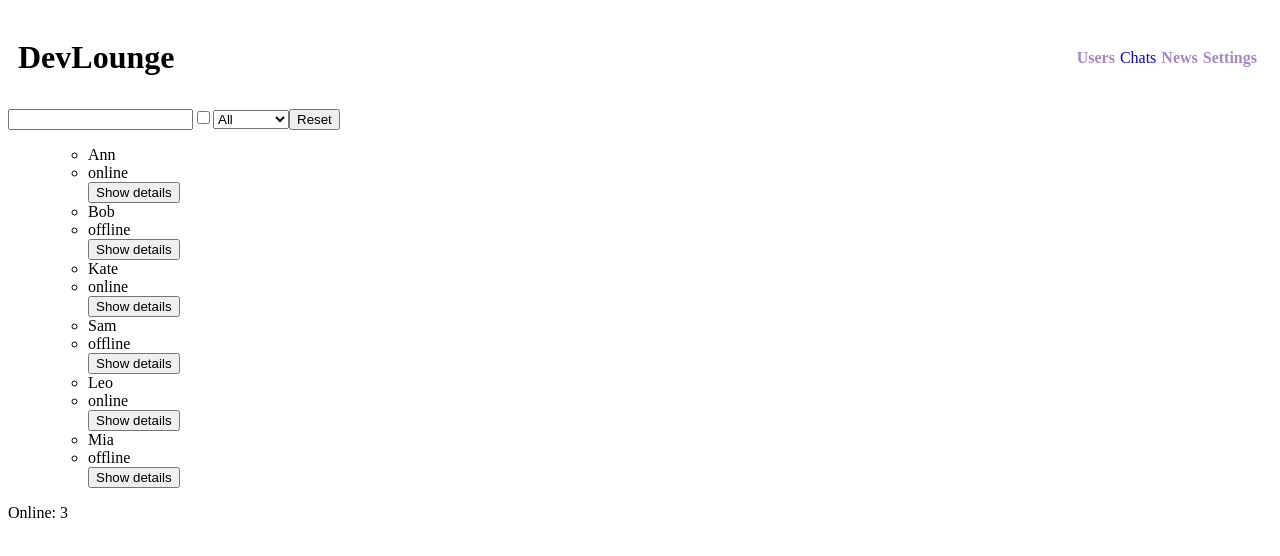
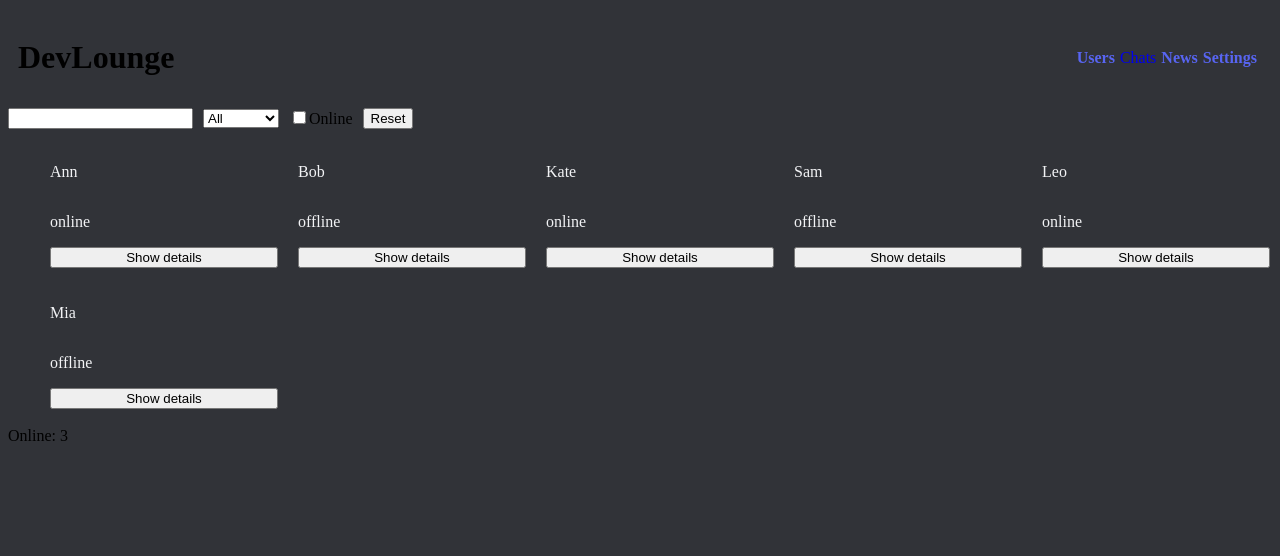
Before and after one commit to SoslanMorgoev/devlounge, a React (Vite) app: page / in a window 1280 px wide. Shown: the top 556 px of the page. Built offline with nearby package versions, Linux system fonts and the light colour scheme.

Commit message:
Members grid layout and card markup

```diff
--- a/src/components/MemberCard.tsx
+++ b/src/components/MemberCard.tsx
@@ -3,11 +3,11 @@ import type { User } from "../types";
 function MemberCard({ user, onSelect }: { user: User, onSelect: (user: User) => void }) {
     return (
         <>
-            <ul className="MemberCard" id="membersCard" >
-                <li>{user.name}</li>
-                <li>{user.online ? "online" : "offline"}</li>
+            <li className="memberCard chat" >
+                <p>{user.name}</p>
+                <p>{user.online ? "online" : "offline"}</p>
                 <button onClick={() => onSelect(user)}>Show details</button>
-            </ul>
+            </li>
         </>
     )
 }
--- a/src/components/MemberProfile.tsx
+++ b/src/components/MemberProfile.tsx
@@ -4,7 +4,7 @@ import type { User } from "../types";
 function MemberProfile({ user, onClose }: { user: User, onClose: () => void }) {
     return (
         <div className="overlay">
-            <div className="popUp">
+            <div className="popUp ">
                 <h3>name: {user.name}</h3>
                 <p>age: {user.age}</p>
                 <p>positions: {user.category}</p>
--- a/src/components/MembersFilter.tsx
+++ b/src/components/MembersFilter.tsx
@@ -9,17 +9,21 @@ function MembersFilter() {
     const onlineOnly = useFilterStore((state) => state.onlineOnly);
     const setOnlineOnly = useFilterStore((state) => state.setOnlineOnly);
     return (
-        <>
+        <div className="filters">
+
             <input value={search} onChange={(e) => setSearch(e.target.value)} />
-            <input type="checkbox" checked={onlineOnly} onChange={(e) => setOnlineOnly(e.target.checked)} />
+
             <select value={category} onChange={(e) => setCategory(e.target.value as CategoryFilter)}>
                 <option value={"all"}>All</option>
                 <option value={"frontend"}>Frontend</option>
                 <option value={"backend"}>Backend</option>
                 <option value={"fullstack"}>Fullstack</option>
             </select>
+            <label>
+                <input type="checkbox" checked={onlineOnly} onChange={(e) => setOnlineOnly(e.target.checked)} />Online
+            </label>
             <button onClick={() => { setCategory("all"); setSearch(""); setOnlineOnly(false) }}>Reset</button>
-        </>
+        </div>
     )
 }
 export default MembersFilter;
--- a/src/components/MembersList.tsx
+++ b/src/components/MembersList.tsx
@@ -5,7 +5,7 @@ import MemberProfile from "./MemberProfile";
 function MembersList({ members, selectedUser, onSelect }: { members: User[], selectedUser: SelectedUser, onSelect: (user: SelectedUser) => void }) {
     return (
         <>
-            <ul className="membersList" id="membersList">{members.map(user => (
+            <ul className="membersList" >{members.map(user => (
                 <MemberCard key={user.id} user={user} onSelect={onSelect} />
             ))}</ul>
             {!members.length && <p>User not found!</p>}
--- a/src/index.css
+++ b/src/index.css
@@ -1,7 +1,16 @@
+:root {
+  --bg: #313338;
+  --accent: #5865f2;
+  --text: #f2f3f5;
+  --cart: #2b2d31;
+}
+body {
+  background: var(--bg);
+}
 .overlay {
   position: fixed;
   inset: 0;
-  background-color: rgba(0, 0, 0, 0.3);
+  background-color: var(--bg);
   backdrop-filter: blur(4px);
   z-index: 1;
   display: flex;
@@ -17,11 +26,14 @@
   flex-direction: column;
   justify-content: center;
   align-items: center;
-  background-color: rgba(255, 255, 255, 0.8);
+  background-color: var(--text);
   border-radius: 8px;
 }
-.memberCard {
+.membersList {
   list-style: none;
+  display: grid;
+  grid-template-columns: repeat(auto-fill, minmax(200px, 1fr));
+  gap: 16px;
 }
 .profile {
   display: flex;
@@ -31,19 +43,16 @@
   display: flex;
   flex-direction: column;
   list-style: none;
-  padding: 10px;
+  color: var(--text);
+  padding: 2px;
 }
 .msgme {
   padding: 10px;
   display: flex;
-  background-color: rgb(222, 235, 203);
   justify-content: flex-end;
-  border-radius: 6px;
 }
 .msgthem {
   padding: 10px;
-  border-radius: 6px;
-  background-color: antiquewhite;
 }
 .header {
   display: flex;
@@ -62,6 +71,11 @@
   text-decoration: none;
 }
 .active {
-  color: rgba(68, 4, 128, 0.479);
+  color: var(--accent);
   font-weight: bold;
 }
+.filters {
+  display: flex;
+  gap: 10px;
+  align-items: center;
+}
--- a/src/pages/ChatsPage.tsx
+++ b/src/pages/ChatsPage.tsx
@@ -9,12 +9,12 @@ export function ChatsPage() {
 
     const chatUsers = users.filter(user => chatIds.includes(user.id));
 
-    console.log("chto tam za chat", chatUsers);
+
     return (
         <div>
             <h2>Chats</h2>
             {!chatUsers.length && <p>No chats yet</p>}
-            <ul>
+            <ul >
                 {chatUsers.map(user => {
                     const lastMessage = messages.filter(m => m.userId === user.id).at(-1);
                     return (
--- a/src/pages/ProfilePage.tsx
+++ b/src/pages/ProfilePage.tsx
@@ -12,7 +12,7 @@ function ProfilePage() {
     }
     return (
         <div>
-            <ul className="profile">
+            <ul className="profile chat">
                 <li>Name: {user.name}</li>
                 <li>Age: {user.age}</li>
                 <li>Position: {user.category}</li>
```
Also changed, not shown: src/components/type.ts (deleted, +0 -16 lines).
